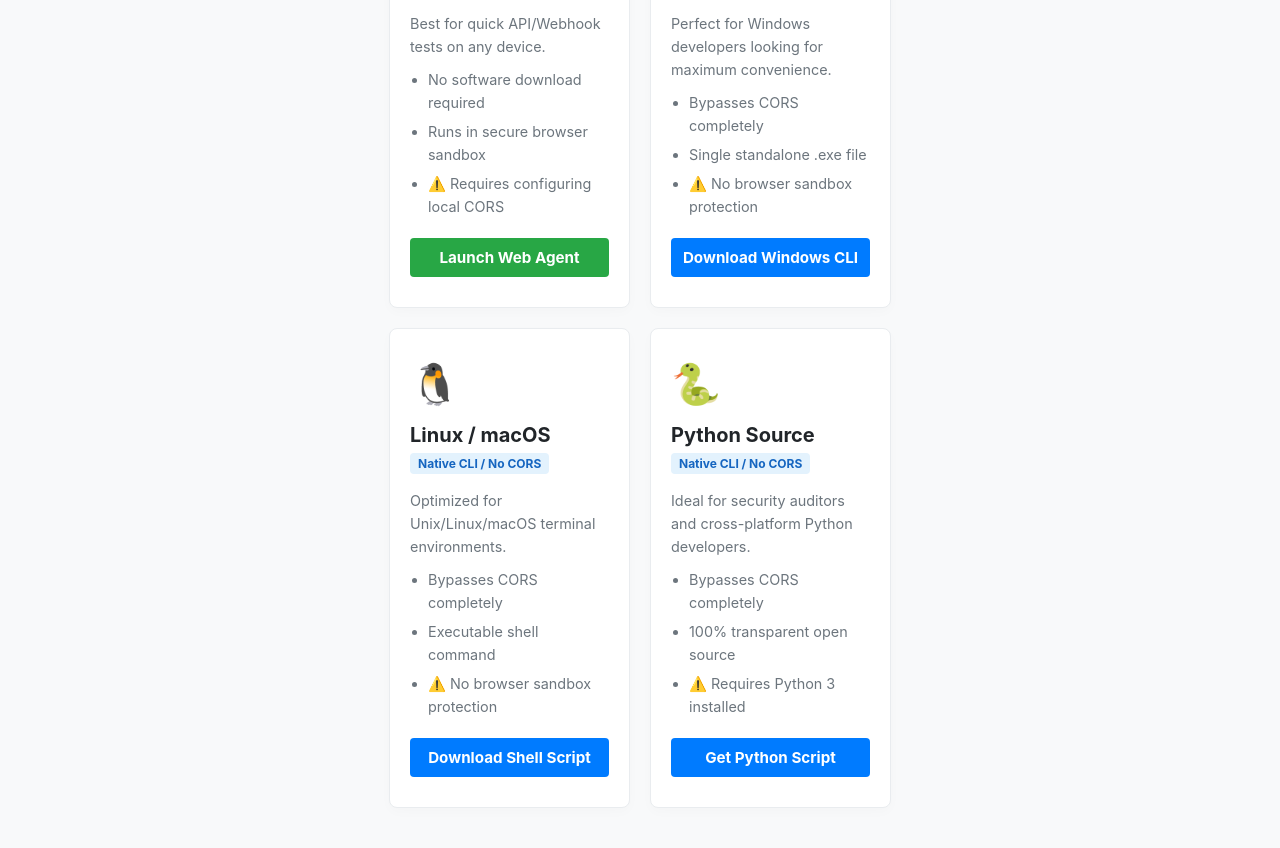
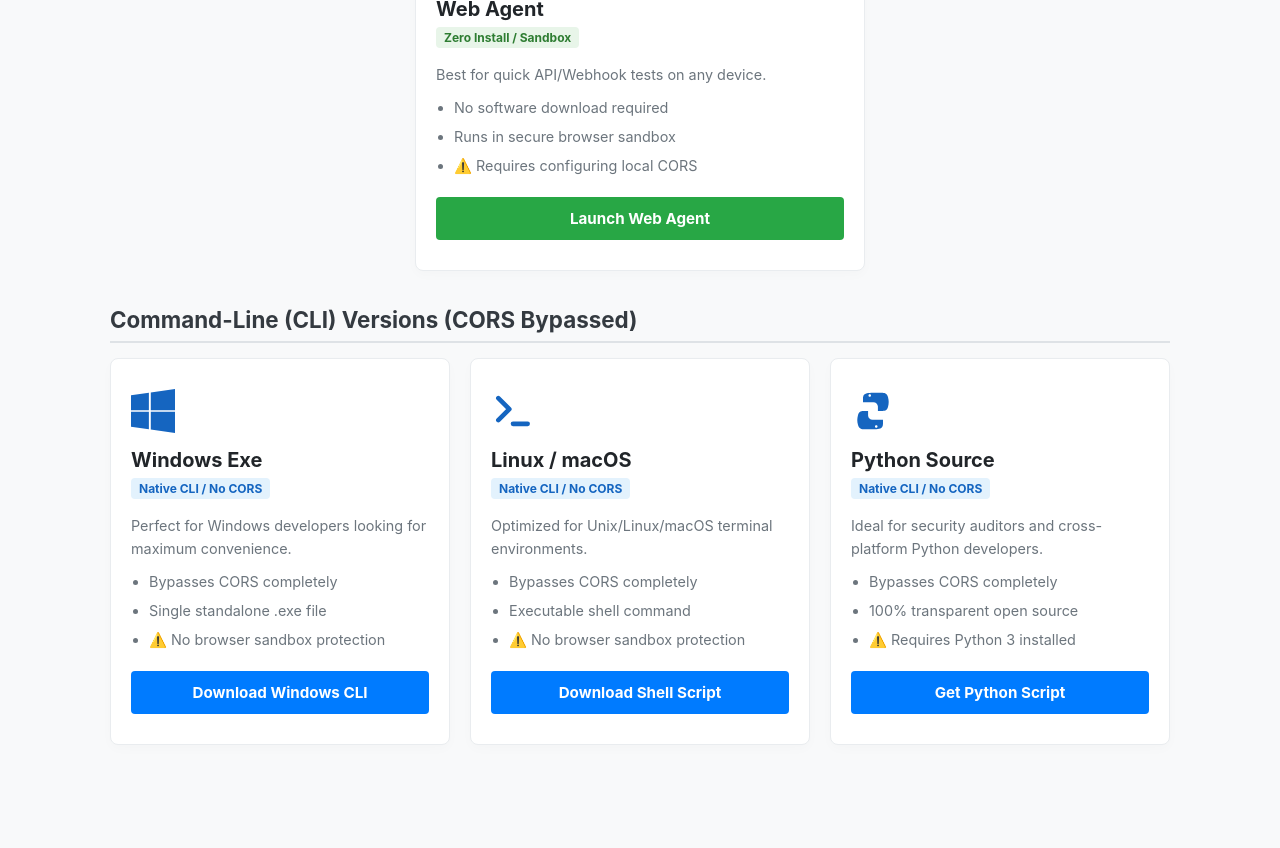
Before and after one commit to NeuralNexusLab-nh/WebTNX, a website: page pages/download.html in a window 1280 px wide. Shown: the part 398-1246 px from the top of the page. After the commit the page ends 1183 px from the top, so only its background shows below. Drawn offline with Linux system fonts and the light colour scheme.

Commit message:
Update download.html

```diff
--- a/pages/download.html
+++ b/pages/download.html
@@ -9,13 +9,22 @@
         header { display: flex; justify-content: space-between; align-items: center; padding: 20px 40px; background: white; box-shadow: 0 2px 4px rgba(0,0,0,0.05); }
         .logo { font-size: 1.5rem; font-weight: bold; color: #007bff; text-decoration: none; }
         select { padding: 6px 12px; border-radius: 4px; border: 1px solid #ced4da; font-size: 0.9rem; outline: none; cursor: pointer; }
-        .main-container { flex: 1; max-width: 1000px; margin: 0 auto; padding: 40px 20px; box-sizing: border-box; text-align: center; }
+        .main-container { flex: 1; max-width: 1100px; width: 100%; margin: 0 auto; padding: 40px 20px; box-sizing: border-box; text-align: center; }
         h1 { font-size: 2.2rem; color: #212529; margin-bottom: 10px; }
         .subtitle { font-size: 1.1rem; color: #6c757d; margin-bottom: 40px; }
-        .agent-grid { display: grid; grid-template-columns: repeat(auto-fit, minmax(220px, 1fr)); gap: 20px; margin-top: 20px; }
-        .agent-card { background: white; border: 1px solid #e9ecef; border-radius: 8px; padding: 30px 20px; box-shadow: 0 4px 12px rgba(0,0,0,0.02); display: flex; flex-direction: column; justify-content: space-between; text-align: left; transition: transform 0.2s, box-shadow 0.2s; }
+
+        /* 💡 類別大標題樣式 */
+        .section-category { font-size: 1.4rem; font-weight: bold; color: #343a40; text-align: left; margin: 35px 0 15px 0; padding-bottom: 8px; border-bottom: 2px solid #dee2e6; }
+
+        /* 💡 完美控制寬度的響應式網格 (避免單卡成行，極力維持橫向排列) */
+        .agent-grid-single { display: grid; grid-template-columns: 1fr; max-width: 450px; margin: 0 auto; }
+        .agent-grid-multi { display: grid; grid-template-columns: repeat(3, 1fr); gap: 20px; }
+        @media (max-width: 900px) { .agent-grid-multi { grid-template-columns: repeat(2, 1fr); } }
+        @media (max-width: 600px) { .agent-grid-multi { grid-template-columns: 1fr; } }
+
+        .agent-card { background: white; border: 1px solid #e9ecef; border-radius: 8px; padding: 30px 20px; box-shadow: 0 4px 12px rgba(0,0,0,0.02); display: flex; flex-direction: column; justify-content: space-between; text-align: left; transition: transform 0.2s, box-shadow 0.2s; box-sizing: border-box; }
         .agent-card:hover { transform: translateY(-4px); box-shadow: 0 8px 16px rgba(0,0,0,0.05); }
-        .agent-icon { font-size: 2.5rem; margin-bottom: 15px; }
+        .agent-icon { margin-bottom: 15px; display: block; }
         .agent-title { font-size: 1.25rem; font-weight: bold; color: #212529; margin-bottom: 5px; }
         .agent-badge { display: inline-block; padding: 3px 8px; border-radius: 4px; font-size: 0.75rem; font-weight: bold; margin-bottom: 15px; }
         .badge-green { background: #e8f5e9; color: #2e7d32; }
@@ -23,7 +32,7 @@
         .agent-desc { font-size: 0.9rem; color: #6c757d; line-height: 1.6; margin-bottom: 20px; flex-grow: 1; }
         .agent-desc ul { padding-left: 18px; margin: 10px 0 0 0; }
         .agent-desc li { margin-bottom: 6px; }
-        .btn-action { display: block; text-align: center; background: #007bff; color: white; text-decoration: none; padding: 10px; border-radius: 4px; font-weight: bold; font-size: 0.95rem; transition: background 0.2s; }
+        .btn-action { display: block; text-align: center; background: #007bff; color: white; text-decoration: none; padding: 12px; border-radius: 4px; font-weight: bold; font-size: 0.95rem; transition: background 0.2s; }
         .btn-action:hover { background: #0056b3; }
         .btn-web { background: #28a745; }
         .btn-web:hover { background: #218838; }
@@ -46,11 +55,17 @@
         <h1 id="dl-title">Choose Your WebTNX Agent</h1>
         <div class="subtitle" id="dl-subtitle">Pick the best tunneling method for your workflow.</div>
 
-        <div class="agent-grid">
-            <!-- 1. Web Agent -->
+        <!-- 💡 類別 A：網頁版代理 -->
+        <div class="section-category" id="sec-web-title">Web-Based Version (Zero Install)</div>
+        <div class="agent-grid-single">
             <div class="agent-card">
                 <div>
-                    <div class="agent-icon">🌐</div>
+                    <!-- Pure SVG Web Logo -->
+                    <svg class="agent-icon" viewBox="0 0 24 24" width="48" height="48" fill="none" stroke="#28a745" stroke-width="2" stroke-linecap="round" stroke-linejoin="round">
+                        <circle cx="12" cy="12" r="10"></circle>
+                        <line x1="2" y1="12" x2="22" y2="12"></line>
+                        <path d="M12 2a15.3 15.3 0 0 1 4 10 15.3 15.3 0 0 1-4 10 15.3 15.3 0 0 1-4-10 15.3 15.3 0 0 1 4-10z"></path>
+                    </svg>
                     <div class="agent-title" id="card1-title">Web Agent</div>
                     <div class="agent-badge badge-green" id="card1-badge">Zero Install / Sandbox</div>
                     <div class="agent-desc" id="card1-desc">
@@ -64,11 +79,18 @@
                 </div>
                 <a href="/create" class="btn-action btn-web" id="card1-btn">Launch Web Agent</a>
             </div>
+        </div>
 
-            <!-- 2. Windows Executable -->
+        <!-- 💡 類別 B：命令列版代理 -->
+        <div class="section-category" id="sec-cli-title">Command-Line (CLI) Versions (CORS Bypassed)</div>
+        <div class="agent-grid-multi">
+            <!-- Windows Exe -->
             <div class="agent-card">
                 <div>
-                    <div class="agent-icon">🪟</div>
+                    <!-- Pure SVG Windows Logo -->
+                    <svg class="agent-icon" viewBox="0 0 24 24" width="44" height="44" fill="#1565c0">
+                        <path d="M0 3.449L9.75 2.1v9.45H0V3.449zM0 12.45h9.75v9.45L0 20.551v-8.101zM10.8 1.95L24 0v11.55H10.8V1.95zM10.8 12.45H24v11.55l-13.2-1.95v-9.6z"/>
+                    </svg>
                     <div class="agent-title" id="card2-title">Windows Exe</div>
                     <div class="agent-badge badge-blue" id="card2-badge">Native CLI / No CORS</div>
                     <div class="agent-desc" id="card2-desc">
@@ -83,10 +105,14 @@
                 <a href="/download/windows" class="btn-action" id="card2-btn">Download Windows CLI</a>
             </div>
 
-            <!-- 3. Unix Shell Script -->
+            <!-- Unix Shell -->
             <div class="agent-card">
                 <div>
-                    <div class="agent-icon">🐧</div>
+                    <!-- Pure SVG Terminal/Unix Logo -->
+                    <svg class="agent-icon" viewBox="0 0 24 24" width="44" height="44" fill="none" stroke="#1565c0" stroke-width="2.5" stroke-linecap="round" stroke-linejoin="round">
+                        <polyline points="4 17 10 11 4 5"></polyline>
+                        <line x1="12" y1="19" x2="20" y2="19"></line>
+                    </svg>
                     <div class="agent-title" id="card3-title">Linux / macOS</div>
                     <div class="agent-badge badge-blue" id="card3-badge">Native CLI / No CORS</div>
                     <div class="agent-desc" id="card3-desc">
@@ -101,10 +127,13 @@
                 <a href="/download/unix" class="btn-action" id="card3-btn">Download Shell Script</a>
             </div>
 
-            <!-- 4. Python Source Code -->
+            <!-- Python Source -->
             <div class="agent-card">
                 <div>
-                    <div class="agent-icon">🐍</div>
+                    <!-- Pure SVG Python Logo -->
+                    <svg class="agent-icon" viewBox="0 0 24 24" width="44" height="44" fill="#1565c0">
+                        <path d="M12.11 2.01c-1.39 0-2.6.1-3.41.31-2.1.53-2.15 1.74-2.15 3.32v1.54h5.68c1.32 0 2.45 1.07 2.45 2.38v2.45h1.9c1.58 0 3.06-.05 3.59-2.15.53-2.1.53-3.42 0-5.52-.53-2.1-1.96-2.33-3.54-2.33h-4.52zm-1.89.84c.38 0 .69.31.69.69s-.31.69-.69.69-.69-.31-.69-.69.31-.69.69-.69zM11.89 21.99c1.39 0 2.6-.1 3.41-.31 2.1-.53 2.15-1.74 2.15-3.32v-1.54h-5.68c-1.32 0-2.45-1.07-2.45-2.38v-2.45h-1.9c-1.58 0-3.06.05-3.59 2.15-.53 2.1-.53 3.42 0 5.52.53 2.1 1.96 2.33 3.54 2.33h4.52zm1.89-.84c-.38 0-.69-.31-.69-.69s.31-.69.69-.69.69.31.69.69-.31.69-.69.69z"/>
+                    </svg>
                     <div class="agent-title" id="card4-title">Python Source</div>
                     <div class="agent-badge badge-blue" id="card4-badge">Native CLI / No CORS</div>
                     <div class="agent-desc" id="card4-desc">
@@ -126,6 +155,8 @@
             en: {
                 dl_title: "Choose Your WebTNX Agent",
                 dl_subtitle: "Pick the best tunneling method for your workflow.",
+                sec_web_title: "Web-Based Version (Zero Install)",
+                sec_cli_title: "Command-Line (CLI) Versions (CORS Bypassed)",
                 card1_title: "Web Agent",
                 card1_badge: "Zero Install / Sandbox",
                 card1_desc: "Best for quick API/Webhook tests on any device.<ul><li>No software download required</li><li>Runs in secure browser sandbox</li><li>⚠️ Requires configuring local CORS</li></ul>",
@@ -146,6 +177,8 @@
             "zh-TW": {
                 dl_title: "選擇您的 WebTNX 代理端",
                 dl_subtitle: "挑選最適合您日常開發與調試工作流的穿透模式。",
+                sec_web_title: "網頁版代理（免安裝、即開即用）",
+                sec_cli_title: "命令列 CLI 版代理（原生免除 CORS 限制）",
                 card1_title: "網頁代理 (Web)",
                 card1_badge: "免安裝 / 瀏覽器安全防護",
                 card1_desc: "適合任何裝置快速測試 API 接口或接收 Webhook。<ul><li>完全免下載任何檔案</li><li>受瀏覽器嚴格安全沙盒保護</li><li>⚠️ 本機專案需要配置 CORS 允許連線</li></ul>",
@@ -156,7 +189,7 @@
                 card2_btn: "下載 Windows CLI",
                 card3_title: "Linux / macOS 腳本",
                 card3_badge: "作業系統進程 / 豁免 CORS",
-                card3_desc: "專為 Linux、macOS 或各類 Unix 伺服器終端環境優化。<ul><li>原生繞過 CORS 跨來源安全性限制</li><li>賦權後即可直接執行的 Shell 指令</li><li>⚠️ 未受瀏覽器沙盒保護，執行原生程序</li></ul>",
+                card3_desc: "專為 Linux、macOS 或各類 Unix 伺服器終端環境優化。<ul><li>原生繞過 CORS 跨來源安全性限制</li><li>鎖定執行權限後即可執行的 Shell 指令</li><li>⚠️ 未受瀏覽器沙盒保護，執行原生程序</li></ul>",
                 card3_btn: "下載 Shell 腳本",
                 card4_title: "Python 原始碼",
                 card4_badge: "作業系統進程 / 豁免 CORS",
@@ -166,6 +199,8 @@
             ja: {
                 dl_title: "WebTNX エージェントの選択",
                 dl_subtitle: "ワークフローに最適なトンネリング方法を選択してください。",
+                sec_web_title: "ウェブ代理版 (インストール不要)",
+                sec_cli_title: "CLIエージェント版 (CORS不要)",
                 card1_title: "ウェブ代理 (Web)", card1_badge: "インストール不要 / 砂箱",
                 card1_desc: "任意のデバイスでの迅速なAPIテストに最適。<ul><li>ダウンロード不要</li><li>ブラウザ安全砂箱内で実行</li><li>⚠️ ローカルCORS設定が必要</li></ul>",
                 card1_btn: "ウェブ代理を起動",
@@ -182,6 +217,8 @@
             fr: {
                 dl_title: "Choisissez votre Agent WebTNX",
                 dl_subtitle: "Sélectionnez la meilleure méthode de tunnel pour votre flux de travail.",
+                sec_web_title: "Version Web (Sans installation)",
+                sec_cli_title: "Versions CLI (Sans CORS)",
                 card1_title: "Agent Web", card1_badge: "Sans installation / Sandbox",
                 card1_desc: "Idéal pour les tests rapides d'API/Webhook.<ul><li>Aucun téléchargement requis</li><li>Sûr dans la sandbox du navigateur</li><li>⚠️ Nécessite la configuration CORS</li></ul>",
                 card1_btn: "Lancer l'Agent Web",
@@ -198,6 +235,8 @@
             it: {
                 dl_title: "Scegli il tuo Agente WebTNX",
                 dl_subtitle: "Scegli il miglior metodo di tunneling per il tuo lavoro.",
+                sec_web_title: "Versione Web (Senza installazione)",
+                sec_cli_title: "Versioni CLI (Senza CORS)",
                 card1_title: "Agente Web", card1_badge: "Senza installazione / Sandbox",
                 card1_desc: "Ideale per test rapidi di API/Webhook.<ul><li>Nessun download richiesto</li><li>Sicuro nella sandbox del browser</li><li>⚠️ Richiede configurazione CORS</li></ul>",
                 card1_btn: "Avvia Agente Web",
@@ -214,6 +253,8 @@
             pt: {
                 dl_title: "Escolha seu Agente WebTNX",
                 dl_subtitle: "Escolha o melhor método de túnel para seu fluxo de trabalho.",
+                sec_web_title: "Versão Web (Sem instalação)",
+                sec_cli_title: "Versões CLI (Sem CORS)",
                 card1_title: "Agente Web", card1_badge: "Sem instalação / Sandbox",
                 card1_desc: "Ideal para testes rápidos de API/Webhook.<ul><li>Nenhum download necessário</li><li>Seguro no sandbox do navegador</li><li>⚠️ Requer configuração CORS</li></ul>",
                 card1_btn: "Iniciar Agente Web",
@@ -230,6 +271,8 @@
             ko: {
                 dl_title: "WebTNX 에이전트 선택",
                 dl_subtitle: "워크플로우에 가장 적합한 터널링 방식을 선택하세요.",
+                sec_web_title: "웹 기반 에이전트 (설치 불필요)",
+                sec_cli_title: "CLI 기반 에이전트 (CORS 우회)",
                 card1_title: "웹 에이전트", card1_badge: "설치 없음 / 브라우저 보호",
                 card1_desc: "모든 기기에서 빠른 API/Webhook 테스트에 최적.<ul><li>소프트웨어 다운로드 불필요</li><li>안전한 브라우저 샌드박스 실행</li><li>⚠️ 로컬 CORS 설정 필수</li></ul>",
                 card1_btn: "웹 에이전트 시작",
@@ -252,6 +295,8 @@
 
             document.getElementById('dl-title').innerText = data.dl_title;
             document.getElementById('dl-subtitle').innerText = data.dl_subtitle;
+            document.getElementById('sec-web-title').innerText = data.sec_web_title;
+            document.getElementById('sec-cli-title').innerText = data.sec_cli_title;
 
             document.getElementById('card1-title').innerText = data.card1_title;
             document.getElementById('card1-badge').innerText = data.card1_badge;
```
